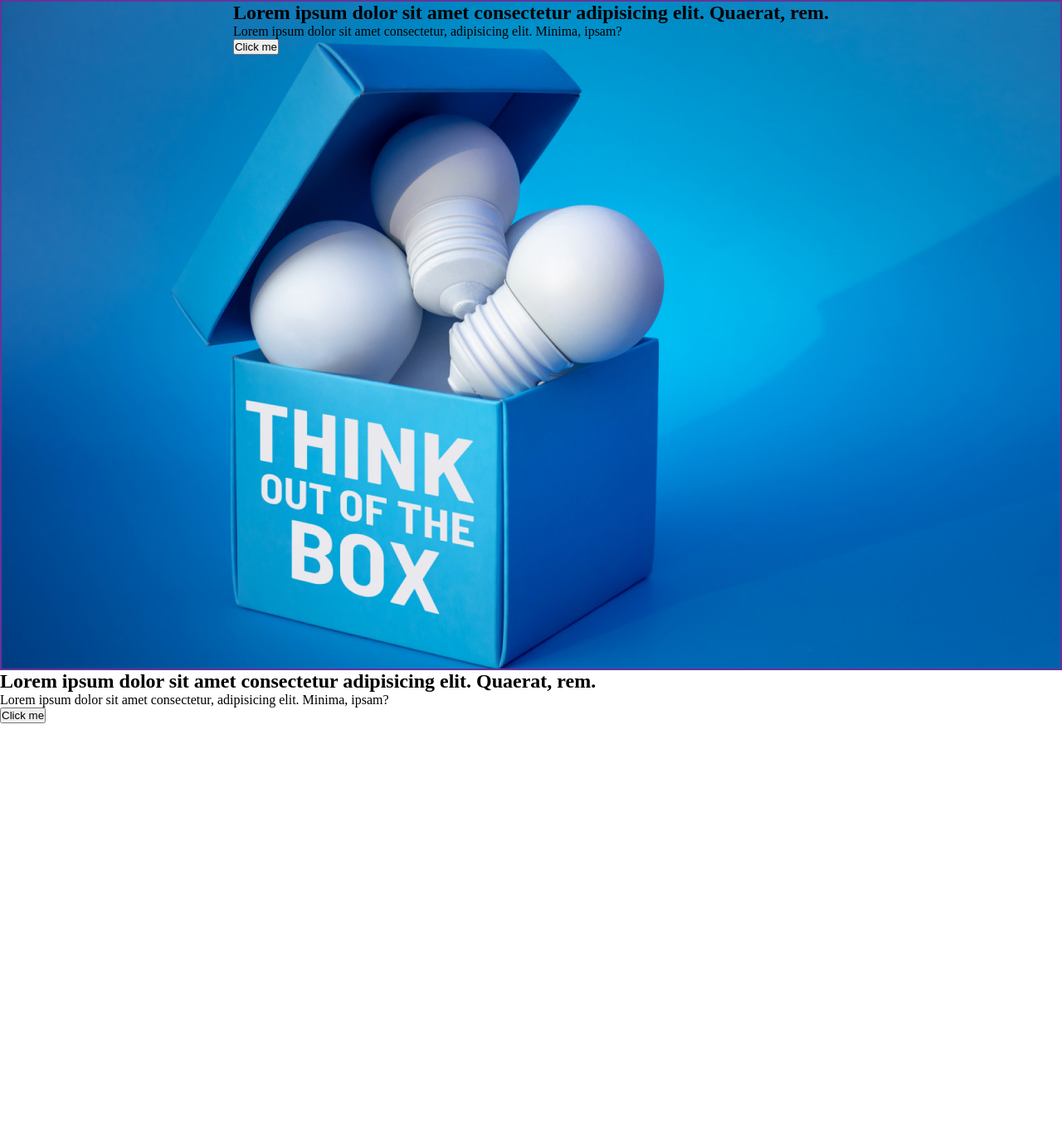
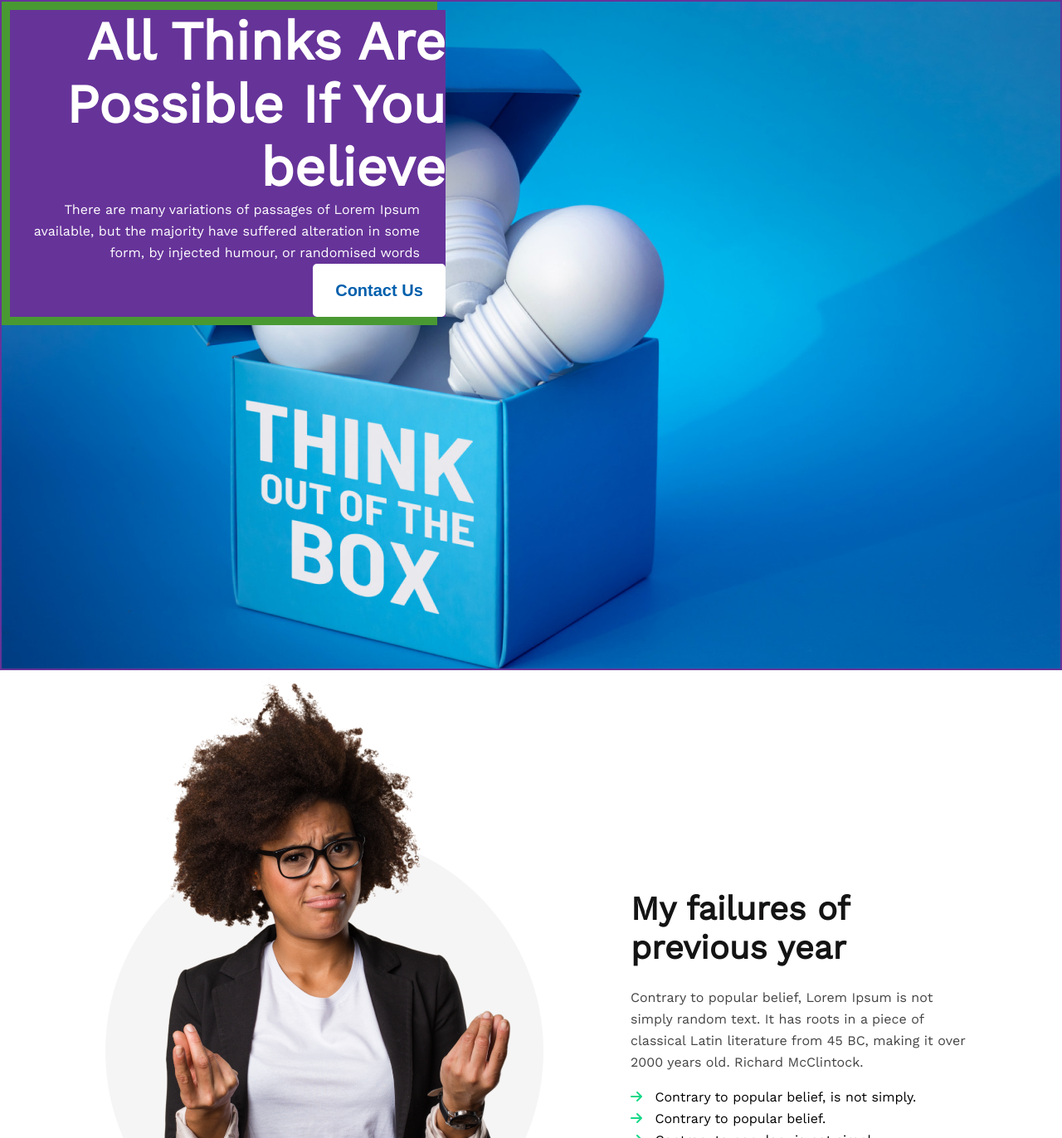
Before and after one commit to ImranRH321/B6-Assignment-1, a plain HTML site: page index.html in a window 1280 px wide. Shown: the top 1372 px of the page at 83% size. Before the commit the page ends 872 px from the top, so only its background shows below. Drawn offline with nearby package versions, Linux system fonts and the light colour scheme.

Commit message:
failures-area-done

```diff
--- a/css/style.css
+++ b/css/style.css
@@ -1,20 +1,106 @@
-*{
+@import url("https://fonts.googleapis.com/css2?family=Work+Sans&display=swap");
+
+* {
   margin: 0;
   padding: 0;
   box-sizing: border-box;
 }
-
-header{
-    display: flex;
-    justify-content: space-around;
+body {
+  font-family: "Work Sans", sans-serif;
+}
+/* Banner style  */
+header {
   border: 2px solid rebeccapurple;
   height: 808px;
-    width: 100%;
   background-image: url("../images/banner/banner3.png");
   background-repeat: no-repeat;
-
+}
+.header_info {
+  text-align: right;
+  width: 525px;
+  background: rgb(73, 153, 51);
+  padding: 10px;
+}
+.header_content {
+  text-align: right;
+  width: 525px;
+  margin: auto;
+  background: rebeccapurple;
 }
 
-.btn_orange{
+.header_content > h2 {
+  font-size: 65px;
+  font-weight: 700;
+  line-height: 76px;
+  letter-spacing: 0em;
+  text-align: right;
+  color: #ffffff;
+}
+.header_content > p {
+  width: 494px;
+  /* height: 78px; */
+  font-style: normal;
+  font-weight: 400;
+  font-size: 16px;
+  line-height: 26px;
+  text-align: right;
+  color: #ffffff;
+}
 
+.btn_orange {
+  width: 160px;
+  height: 64px;
+  background: #ffffff;
+  border-radius: 5px;
+  font-style: normal;
+  font-weight: 600;
+  font-size: 20px;
+  color: #005fac;
+  border: none;
 }
+
+/*
+=====================
+failures_year
+===================== */
+
+.failures_year {
+  display: flex;
+  justify-content: center;
+  align-items: center;
+  gap: 87px;
+}
+
+.failures_year_content {
+  margin-top: 200px;
+  width: 416px;
+  height: 400px;
+}
+.failures_year_content > h2 {
+  font-style: normal;
+  font-weight: 700;
+  font-size: 40px;
+  line-height: 47px;
+  color: #151414;
+  margin-bottom: 24px;
+}
+.failures_year_content > .singlePara {
+  width: 416px;
+  height: 104px;
+  font-weight: 400;
+  font-size: 16px;
+  line-height: 26px;
+  color: #444343;
+  margin-bottom: 16px;
+}
+/* Icon  */
+i {
+  padding-right: 10px;
+  color: #16d887;
+}
+.failures_year_content > p {
+  font-style: normal;
+  font-weight: 400;
+  font-size: 16px;
+  line-height: 26px;
+}
--- a/index.html
+++ b/index.html
@@ -1,31 +1,77 @@
 <!DOCTYPE html>
 <html lang="en">
-<head>
-    <meta charset="UTF-8">
-    <meta http-equiv="X-UA-Compatible" content="IE=edge">
-    <meta name="viewport" content="width=device-width, initial-scale=1.0">
+  <head>
+    <meta charset="UTF-8" />
+    <meta http-equiv="X-UA-Compatible" content="IE=edge" />
+    <meta name="viewport" content="width=device-width, initial-scale=1.0" />
     <title>Document</title>
     <!-- other page css link  -->
-    <link rel="stylesheet" href="css/style.css">
-</head>
-<body>
+    <link rel="stylesheet" href="css/style.css" />
+    <!-- font-awesome cdn link -->
+    <link
+      rel="stylesheet"
+      href="https://cdnjs.cloudflare.com/ajax/libs/font-awesome/6.3.0/css/all.min.css"
+      integrity="sha512-SzlrxWUlpfuzQ+pcUCosxcglQRNAq/DZjVsC0lE40xsADsfeQoEypE+enwcOiGjk/bSuGGKHEyjSoQ1zVisanQ=="
+      crossorigin="anonymous"
+      referrerpolicy="no-referrer"
+    />
+  </head>
+  <body>
     <header>
-
-        <div>
-            <h2>Lorem ipsum dolor sit amet consectetur adipisicing elit. Quaerat, rem.</h2>
-            <p>Lorem ipsum dolor sit amet consectetur, adipisicing elit. Minima, ipsam?</p>
-            <button class="btn_orange">Click me</button>
+      <div class="header_info">
+        <div class="header_content">
+          <h2>
+            All Thinks Are <br />
+            Possible If You <br />
+            believe
+          </h2>
+          <p>
+            There are many variations of passages of Lorem Ipsum available, but
+            the majority have suffered alteration in some form, by injected
+            humour, or randomised words
+          </p>
+          <button class="btn_orange">Contact Us</button>
         </div>
+      </div>
     </header>
 
-    <!-- faliures of year  -->
-    <section>
+    <!-- My failures of previous year  -->
+    <main>
+      <section class="failures_year">
+        <div>
+          <img src="images/person.png" alt="" />
+        </div>
+        <div class="failures_year_content">
+          <h2>
+            My failures of <br />
+            previous year
+          </h2>
+          <p class="singlePara">
+            Contrary to popular belief, Lorem Ipsum is not simply random text.
+            It has roots in a piece of classical Latin literature from 45 BC,
+            making it over 2000 years old. Richard McClintock.
+          </p>
 
-        <div>
-            <h2>Lorem ipsum dolor sit amet consectetur adipisicing elit. Quaerat, rem.</h2>
-            <p>Lorem ipsum dolor sit amet consectetur, adipisicing elit. Minima, ipsam?</p>
-            <button class="btn_orange">Click me</button>
+          <p>
+            <i class="fa-solid fa-arrow-right"></i> Contrary to popular belief,
+            is not simply.
+          </p>
+          <p>
+            <i class="fa-solid fa-arrow-right"></i> Contrary to popular belief.
+          </p>
+          <p>
+            <i class="fa-solid fa-arrow-right"></i> Contrary to popular , is not
+            simply
+          </p>
+          <p>
+            <i class="fa-solid fa-arrow-right"></i> Contrary to popular belief,
+            is not simply.
+          </p>
+          <p>
+            <i class="fa-solid fa-arrow-right"></i> Contrary to popular simply.
+          </p>
         </div>
-    </section>
-</body>
+      </section>
+    </main>
+  </body>
 </html>
```
Lines whose indentation alone changed are shown as unchanged.
